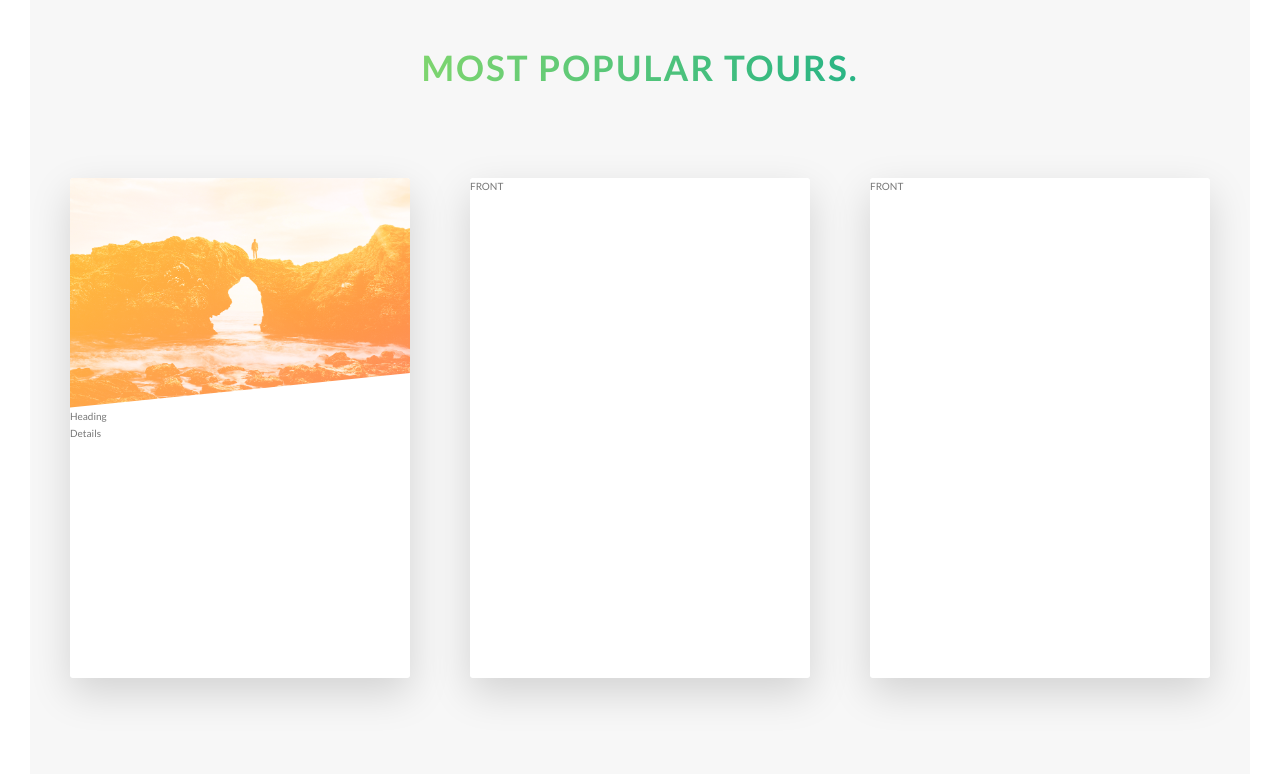
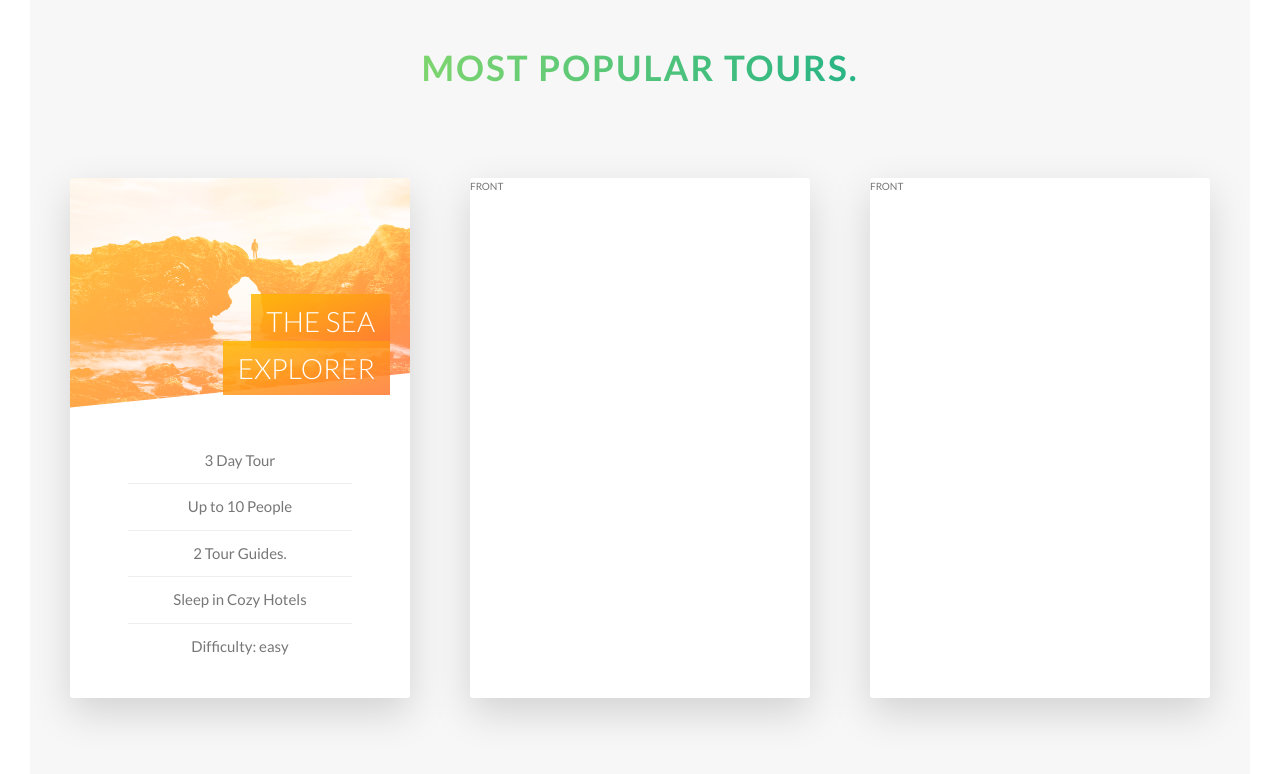
Before and after one commit to chamikabm/Natours, a website: page index.html in a window 1280 px wide. Shown: the part 2421-3195 px from the top of the page. Drawn offline with Linux system fonts and the light colour scheme.

Commit message:
Added changes for front card.

```diff
--- a/index.html
+++ b/index.html
@@ -134,11 +134,19 @@
                                 <div class="card__picture card__picture--1">
                                     &nbsp;
                                 </div>
-                                <div class="card__heading">
-                                    Heading
-                                </div>
+                                <h4 class="card__heading">
+                                    <span class="card__heading-span card__heading-span--1">
+                                        The Sea Explorer
+                                    </span>
+                                </h4>
                                 <div class="card__details">
-                                    Details
+                                    <ul>
+                                        <li>3 Day Tour</li>
+                                        <li>Up to 10 People</li>
+                                        <li>2 Tour Guides.</li>
+                                        <li>Sleep in Cozy Hotels</li>
+                                        <li>Difficulty: easy</li>
+                                    </ul>
                                 </div>
                             </div>
                             <div class="card__side card__side--back card__side--back-1">
--- a/sass/abstracts/_variables.scss
+++ b/sass/abstracts/_variables.scss
@@ -10,6 +10,7 @@ $color-tertiary-light: #2998ff;
 $color-tertiary-dark: #5643fa;
 
 $color-grey-light-1: #f7f7f7;
+$color-grey-light-2: #eee;
 $color-grey-dark: #777;
 $color-white: #fff;
 $color-black: #000;
--- a/sass/components/_card.scss
+++ b/sass/components/_card.scss
@@ -2,11 +2,11 @@
   perspective: 150rem;
   -moz-perspective: 150rem;
   position: relative;
-  height: 50rem; // This height is used to fix height 0 issue, when using position:absolute elements.
+  height: 52rem; // This height is used to fix height 0 issue, when using position:absolute elements.
 
   &__side {
     background-color: orange;
-    height: 50rem;
+    height: 52rem;
     transition: all .8s ease;
     position: absolute;
     top: 0;
@@ -77,4 +77,59 @@
       background-image: url('../img/nat-5.jpg')
     }
   }
+
+  &__heading {
+    font-size: 2.8rem;
+    font-weight: 300;
+    text-transform: uppercase;
+    text-align: right;
+    color: $color-white;
+    position: absolute;
+    top: 12rem;
+    right: 2rem;
+    width: 75%;
+  }
+
+  &__heading-span {
+    padding: 1rem 1.5rem;
+
+    // This is used to treat the span separated lines to be treated as separate
+    // lines and apply the styles each of the lines. i.e: above padding: 1rem 1.5rem;
+    -webkit-box-decoration-break: clone; // Chrome, Safari
+    box-decoration-break: clone; // Firefox
+
+    &--1 {
+      background-image: linear-gradient(to right bottom,
+              rgba($color-secondary-light, .85),
+              rgba($color-secondary-dark, .85))
+    }
+
+    &--2 {
+
+    }
+
+    &--3 {
+
+    }
+  }
+
+  &__details {
+    padding: 3rem;
+
+    ul {
+      list-style: none;
+      width: 80%;
+      margin: 0 auto; // Trick to use center block elements inside a block element.
+
+      li {
+        text-align: center;
+        font-size: 1.5rem;
+        padding: 1rem;
+
+        &:not(:last-child) {
+          border-bottom: 1px solid $color-grey-light-2;
+        }
+      }
+    }
+  }
 }
```
Also changed, not shown: css/style.css.
